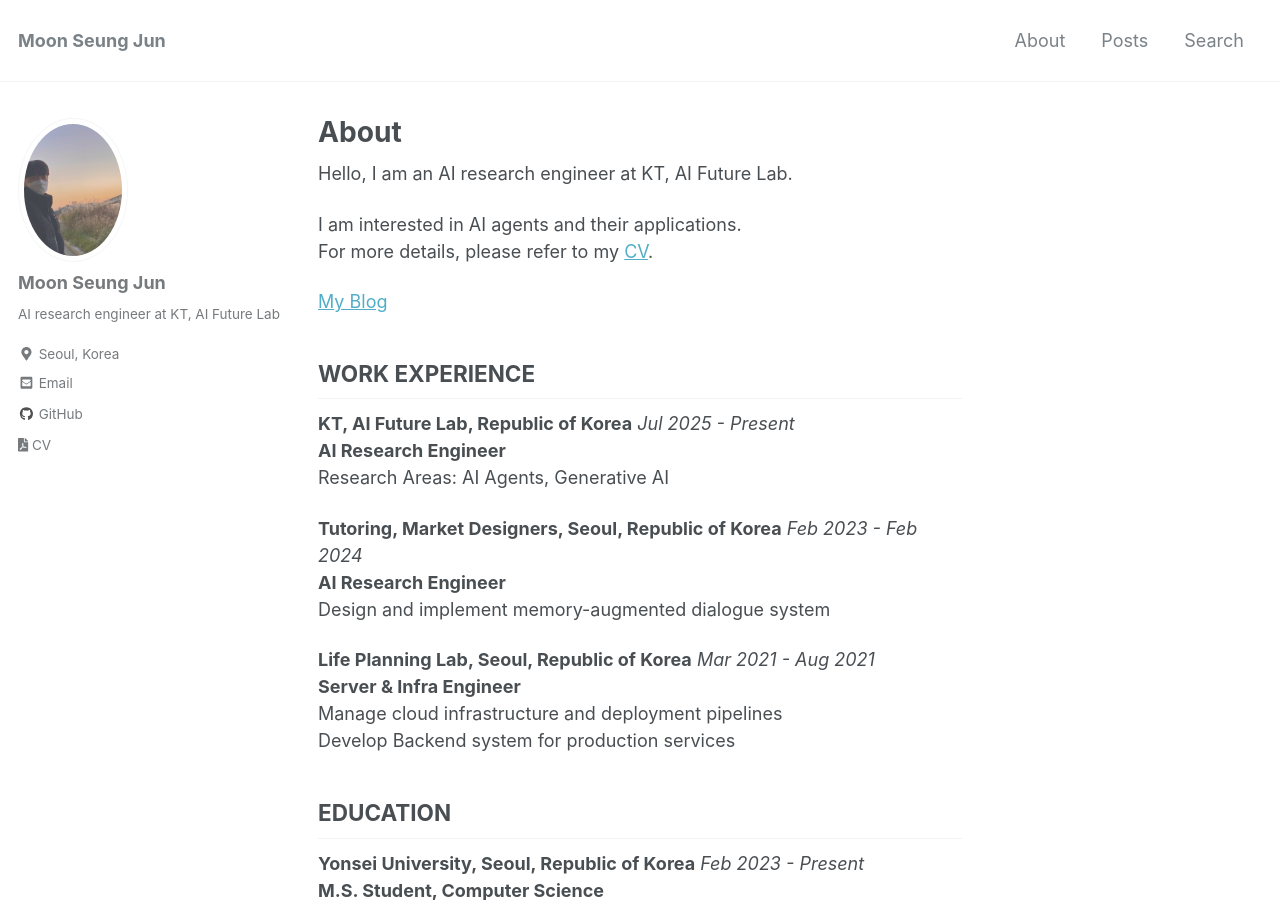
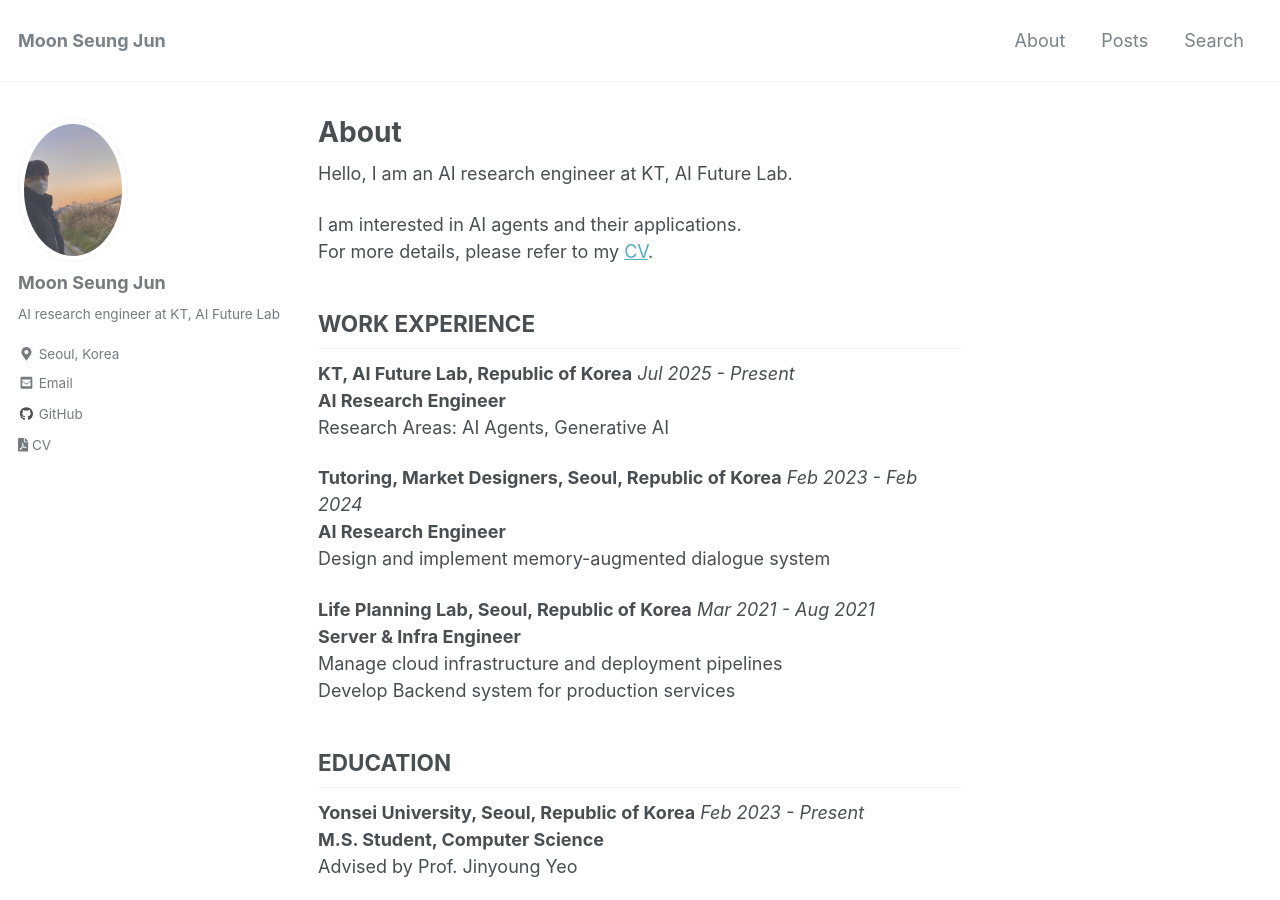
Before and after one commit to Lune-Blue/lune-blue.github.io, a Jekyll site: the page built from _pages/about.md, in a window 1280 px wide and 900 px high. Built offline with Jekyll 4.4.1, drawn with Linux system fonts in a browser that asks for light colours; nearby versions of some CDN libraries.

Commit message:
about fixed

```diff
--- a/_pages/about.md
+++ b/_pages/about.md
@@ -9,8 +9,6 @@ Hello, I am an AI research engineer at KT, AI Future Lab.
 
 I am interested in AI agents and their applications.
 For more details, please refer to my [CV](https://lune-blue.github.io//cv/cv.pdf).
-
-[My Blog](https://lunartic.tistory.com/)
 
 ## WORK EXPERIENCE
 
```
